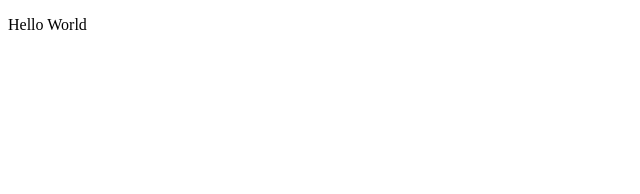
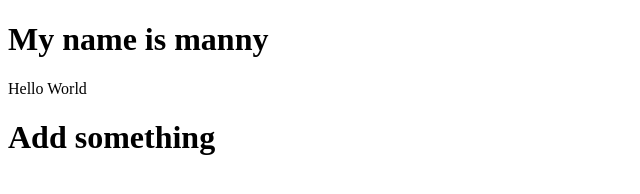
Before and after one commit to EmmanuelJucaban/anotherrepo, a plain HTML site: page index.html in a window 1280 px wide. Shown: the whole page, without its empty margins (0-640 px from the left). Drawn offline with Linux system fonts and the light colour scheme.

Commit message:
Make some changes

```diff
--- a/index.html
+++ b/index.html
@@ -5,7 +5,8 @@
   <title>Document</title>
 </head>
 <body>
-  <p>Hello World</p>
-
+<h1>My name is manny</h1>
+<p>Hello World</p>
+<h1>Add something</h1>
 </body>
 </html>
```
